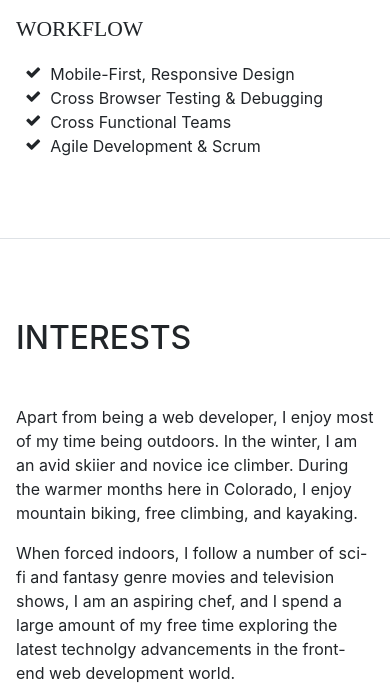
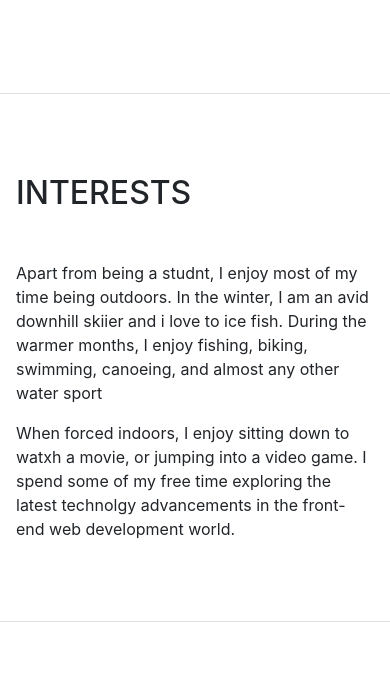
Before and after one commit to GChopp/GChopp.github.io, a website with bundled scripts: page index.html in a window 390 px wide. Shown: the part 2323-3022 px from the top of the page. Built offline with nearby package versions, Linux system fonts and the light colour scheme; files whose address does not match are found by name; a web font is replaced by a local one.

Commit message:
Add files via upload

```diff
--- a/index.html
+++ b/index.html
@@ -31,7 +31,7 @@
       <a class="navbar-brand js-scroll-trigger" href="#page-top">
         <span class="d-block d-lg-none">Start Bootstrap</span>
         <span class="d-none d-lg-block">
-          <img class="img-fluid img-profile rounded-circle mx-auto mb-2" src="img/profile.jpg" alt="">
+          <img class="img-fluid img-profile rounded-circle mx-auto mb-2" src="img/profile.png" alt="">
         </span>
       </a>
       <button class="navbar-toggler" type="button" data-toggle="collapse" data-target="#navbarSupportedContent" aria-controls="navbarSupportedContent" aria-expanded="false" aria-label="Toggle navigation">
@@ -191,30 +191,14 @@
 			<li class="list-inline-item">
 			  <i class+"devicons devicons-c#"></i>
           </ul>
-
-          <div class="subheading mb-3">Workflow</div>
-          <ul class="fa-ul mb-0">
-            <li>
-              <i class="fa-li fa fa-check"></i>
-              Mobile-First, Responsive Design</li>
-            <li>
-              <i class="fa-li fa fa-check"></i>
-              Cross Browser Testing &amp; Debugging</li>
-            <li>
-              <i class="fa-li fa fa-check"></i>
-              Cross Functional Teams</li>
-            <li>
-              <i class="fa-li fa fa-check"></i>
-              Agile Development &amp; Scrum</li>
-          </ul>
         </div>
       </section>
 
       <section class="resume-section p-3 p-lg-5 d-flex flex-column" id="interests">
         <div class="my-auto">
           <h2 class="mb-5">Interests</h2>
-          <p>Apart from being a web developer, I enjoy most of my time being outdoors. In the winter, I am an avid skiier and novice ice climber. During the warmer months here in Colorado, I enjoy mountain biking, free climbing, and kayaking.</p>
-          <p class="mb-0">When forced indoors, I follow a number of sci-fi and fantasy genre movies and television shows, I am an aspiring chef, and I spend a large amount of my free time exploring the latest technolgy advancements in the front-end web development world.</p>
+          <p>Apart from being a studnt, I enjoy most of my time being outdoors. In the winter, I am an avid downhill skiier and i love to ice fish. During the warmer months, I enjoy fishing, biking, swimming, canoeing, and almost any other water sport</p>
+          <p class="mb-0">When forced indoors, I enjoy sitting down to watxh a movie, or jumping into a video game. I spend some of my free time exploring the latest technolgy advancements in the front-end web development world.</p>
         </div>
       </section>
 
```
